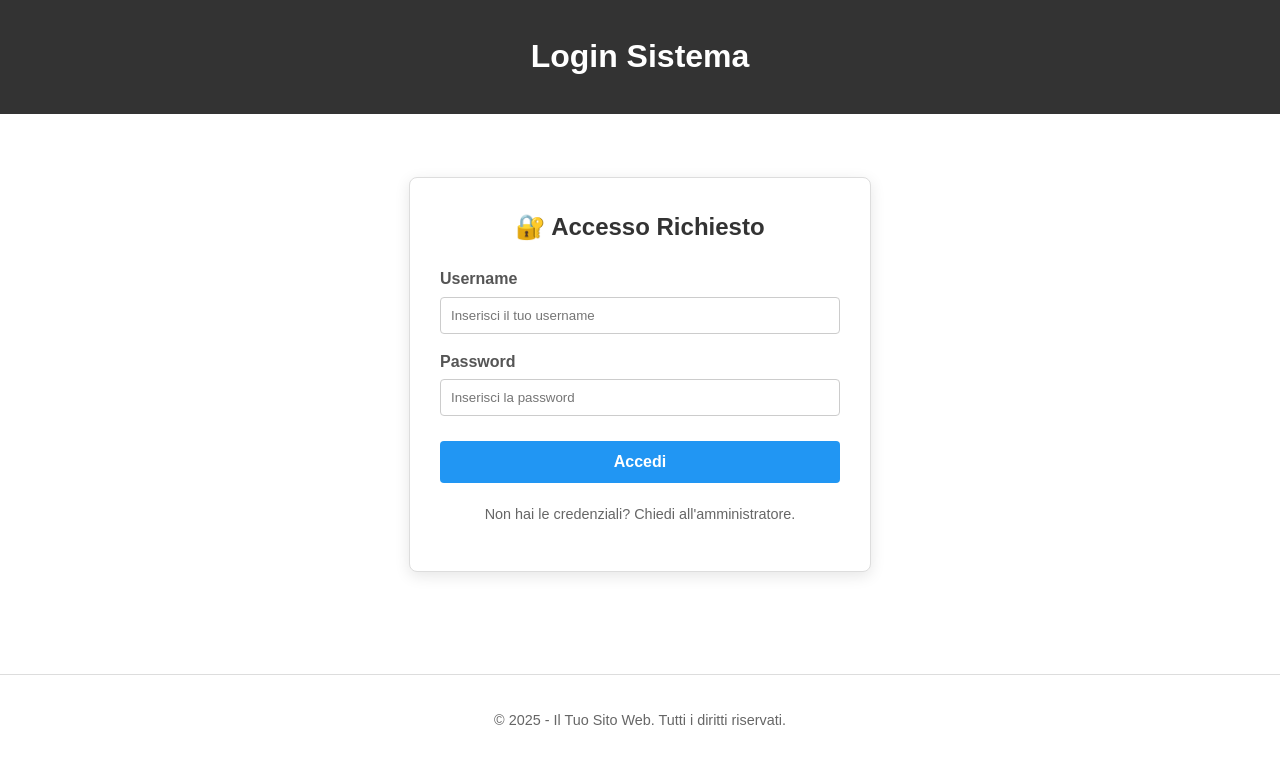
After one commit to prof-gnoni/First_DB_Usage, a PHP site: page /login.php in a window 1280 px wide. The commit adds this page. Shown: the top 764 px of the page. Run offline with PHP 8.4, Linux system fonts and the light colour scheme.

Commit message:
Implement full CRUD, refactor UI and extract CSS
- Add update.php and delete.php for user management
- Refactor index.php layout to dashboard style (Flexbox)
- Extract inline styles to style.css
- Add UI feedback messages
(success/deleted/updated)
- Sessioni, gruppi e login

```diff
--- a/delete.php
+++ b/delete.php
@@ -1,4 +1,5 @@
 <?php
+require_once "auth_check.php";
 // delete.php
 global $conn;
 require_once "dbConfig.php";
--- /dev/null
+++ b/login.php
@@ -0,0 +1,110 @@
+<?php
+// login.php
+
+// 1. Avvio Sessione
+global $conn;
+session_start();
+require_once "myFunctions.php"; // Per l'header e il footer
+
+// 2. Se l'utente è già loggato, lo mandiamo subito alla Home
+if (isset($_SESSION['logged_in']) && $_SESSION['logged_in'] === true) {
+    header("Location: index.php");
+    exit;
+}
+
+$errore = "";
+
+// 3. Gestione del Form (quando premi "Accedi")
+if ($_SERVER["REQUEST_METHOD"] == "POST") {
+    require_once "dbConfig.php";
+
+    // Recupero dati input
+    $username = trim($_POST['username'] ?? '');
+    $password = $_POST['password'] ?? '';
+
+    try {
+        // Query con JOIN per recuperare anche il nome del gruppo
+        // Selezioniamo tutti i dati dell'utente (u.*) e il nome del gruppo (g.nome)
+        $sql = "SELECT u.*, g.nome AS nome_gruppo
+                FROM utenti_sistema u
+                JOIN gruppo g ON u.idGruppo = g.idGruppo
+                WHERE u.username = :u";
+
+        $stmt = $conn->prepare($sql);
+        $stmt->execute([':u' => $username]);
+        $user = $stmt->fetch();
+
+        // Verifica Password
+        if ($user && password_verify($password, $user['password'])) {
+
+            // --- LOGIN RIUSCITO ---
+
+            // Impostiamo le variabili di sessione
+            $_SESSION['logged_in'] = true;
+            $_SESSION['user_id']   = $user['id'];
+            $_SESSION['username']  = $user['username'];
+
+            // Salviamo il gruppo: sarà 'Amministratori' o 'Standard'
+            // Questo è fondamentale per i controlli in auth_check.php
+            $_SESSION['gruppo']    = $user['nome_gruppo'];
+
+            // Redirect alla dashboard
+            header("Location: index.php");
+            exit;
+
+        } else {
+            // Login fallito (password errata o utente non trovato)
+            $errore = "Username o Password errati.";
+        }
+
+    } catch (PDOException $e) {
+        error_log("Errore Login: " . $e->getMessage());
+        $errore = "Errore di sistema. Riprova più tardi.";
+    }
+}
+
+// 4. Generazione Interfaccia
+genera_header("Login Sistema");
+?>
+
+    <div style="display: flex; justify-content: center; align-items: center; min-height: 60vh;">
+
+        <div style="width: 100%; max-width: 400px; padding: 30px; border: 1px solid #ddd; border-radius: 8px; background-color: #fff; box-shadow: 0 4px 15px rgba(0,0,0,0.1); text-align: center;">
+
+            <h2 style="margin-top: 0; color: #333; margin-bottom: 20px;">🔐 Accesso Richiesto</h2>
+
+            <?php if ($errore): ?>
+                <div style="padding: 10px; background-color: #f8d7da; color: #721c24; border: 1px solid #f5c6cb; border-radius: 4px; margin-bottom: 20px;">
+                    ⚠️ <?= htmlspecialchars($errore) ?>
+                </div>
+            <?php endif; ?>
+
+            <form action="login.php" method="post">
+
+                <div style="margin-bottom: 15px; text-align: left;">
+                    <label for="username" style="font-weight: bold; color: #555;">Username</label>
+                    <input type="text" id="username" name="username" placeholder="Inserisci il tuo username" required
+                           style="width: 100%; padding: 10px; margin-top: 5px; border: 1px solid #ccc; border-radius: 4px; box-sizing: border-box;">
+                </div>
+
+                <div style="margin-bottom: 25px; text-align: left;">
+                    <label for="password" style="font-weight: bold; color: #555;">Password</label>
+                    <input type="password" id="password" name="password" placeholder="Inserisci la password" required
+                           style="width: 100%; padding: 10px; margin-top: 5px; border: 1px solid #ccc; border-radius: 4px; box-sizing: border-box;">
+                </div>
+
+                <button type="submit"
+                        style="width: 100%; padding: 12px; background-color: #2196F3; color: white; font-size: 1rem; font-weight: bold; border: none; border-radius: 4px; cursor: pointer; transition: background 0.3s;">
+                    Accedi
+                </button>
+
+            </form>
+
+            <p style="margin-top: 20px; font-size: 0.9rem; color: #666;">
+                Non hai le credenziali? Chiedi all'amministratore.
+            </p>
+        </div>
+
+    </div>
+
+<?php footer(); ?>
--- a/modulo_utente_action_page.php
+++ b/modulo_utente_action_page.php
@@ -1,4 +1,5 @@
 <?php
+require_once "auth_check.php";
 require_once "dbConfig.php";
 require_once 'myFunctions.php';
 
--- a/myFunctions.php
+++ b/myFunctions.php
@@ -1,4 +1,5 @@
 <?php
+// myFunctions.php
 
 /**
  * Genera l'intestazione HTML di una pagina.
@@ -9,6 +10,23 @@ function genera_header(string $titolo): void
 {
     $titolo_sanificato = htmlspecialchars($titolo);
 
+    // Controlliamo se c'è un utente loggato per mostrare il benvenuto
+    $user_panel = "";
+    if (isset($_SESSION['username'])) {
+        $user = htmlspecialchars($_SESSION['username']);
+        // Usiamo 'gruppo' che abbiamo salvato in login.php
+        $ruolo = htmlspecialchars($_SESSION['gruppo']);
+
+        // Pannello di benvenuto con tasto Esci (blocco HEREDOC 1)
+        $user_panel = <<<PANEL
+        <div style="position: absolute; right: 20px; top: 15px; font-size: 0.9rem;">
+            👤 <b>$user</b> <span style="opacity:0.7">($ruolo)</span> |
+            <a href="logout.php" style="color: #fff; text-decoration: underline;">Esci</a>
+        </div>
+PANEL; // <-- ATTENZIONE: Nessuno spazio, solo il marcatore e punto e virgola.
+    }
+
+    // Generazione del codice HTML principale (blocco HEREDOC 2)
     echo <<<HTML
 <!DOCTYPE html>
 <html lang="it">
@@ -16,17 +34,15 @@ function genera_header(string $titolo): void
     <meta charset="UTF-8">
     <meta name="viewport" content="width=device-width, initial-scale=1.0">
     <title>$titolo_sanificato</title>
-
     <link rel="stylesheet" href="style.css">
-
 </head>
 <body>
-    <header>
+    <header style="position: relative;">
         <h1>$titolo_sanificato</h1>
+        $user_panel
     </header>
     <main>
-
-HTML;
+HTML; // <-- ATTENZIONE: Nessuno spazio, solo il marcatore e punto e virgola.
 }
 
 /**
--- a/update.php
+++ b/update.php
@@ -1,5 +1,6 @@
 <?php
 // update.php
+require_once "auth_check.php";
 global $conn;
 require_once "dbConfig.php";
 require_once "myFunctions.php";
```
Also changed, not shown: auth_check.php (added, +25 -0 lines), index.php (+25 -10 lines), logout.php (added, +25 -0 lines), setup_system_users.php (added, +51 -0 lines), dbConfig_con_gli_attributi_in_tutti_i_sensi.php (renamed from dbconfig_con_gli_attributi_in_tutti_i_sensi.php).
